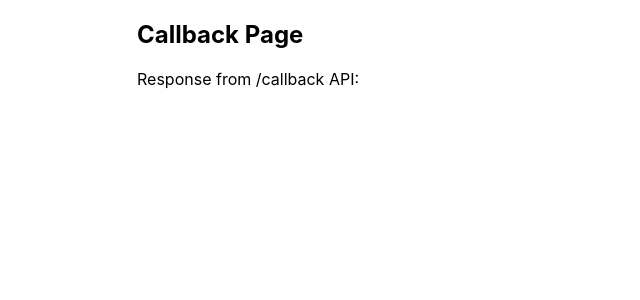
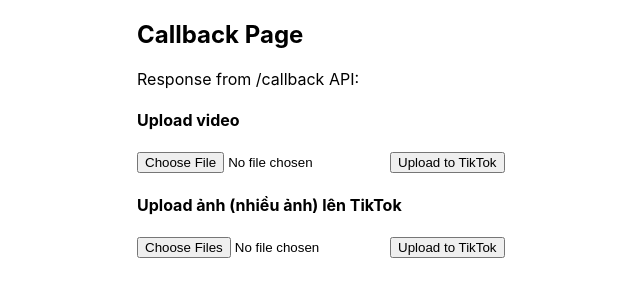
Before and after one commit to quangquat99/tiktok-fe, a React (Create React App) app: page /callback in a window 1280 px wide. Shown: the top 300 px of the page, without its empty margins (119-759 px from the left). Built offline with nearby package versions, Linux system fonts and the light colour scheme; no server answers.

Commit message:
main : update phottos upload

```diff
--- a/src/component/Callback.js
+++ b/src/component/Callback.js
@@ -2,6 +2,7 @@ import React, { useEffect, useState } from 'react';
 import axios from 'axios';
 import { useLocation } from 'react-router-dom';
 import UploadVideoForm from './UploadVideoForm';
+import UploadImagesForm from './UploadImagesForm';
 
 const Callback = () => {
     const [response, setResponse] = useState('');
@@ -35,10 +36,14 @@ const Callback = () => {
 
     return (
         <div style={{ paddingLeft: '20%' }}>
+
             <h2>Callback Page</h2>
             <p>Response from /callback API: {response}</p>
 
+            <UploadVideoForm accessToken={accessToken} />
+            <UploadImagesForm accessToken={accessToken} />
             {accessToken && <UploadVideoForm accessToken={accessToken} />}
+            {accessToken && <UploadImagesForm accessToken={accessToken} />}
         </div>
     );
 };
--- /dev/null
+++ b/src/component/UploadImagesForm.js
@@ -0,0 +1,63 @@
+import React, { useState } from 'react';
+import axios from 'axios';
+
+const UploadImagesForm = ({ accessToken }) => {
+    const [images, setImages] = useState([]);
+    const [loading, setLoading] = useState(false);
+
+    const handleFileChange = (e) => {
+        setImages(Array.from(e.target.files));
+    };
+
+    const handleSubmit = async (e) => {
+        e.preventDefault();
+
+        if (!images.length) {
+            alert('Vui lòng chọn ảnh!');
+            return;
+        }
+
+        const formData = new FormData();
+        images.forEach((image) => formData.append('images', image));
+        formData.append('accessToken', accessToken);
+
+        setLoading(true);
+        try {
+            const response = await axios.post('http://localhost:8088/tiktok/upload-multiple-images', formData, {
+                headers: {
+                    'Content-Type': 'multipart/form-data',
+                },
+            });
+            alert('Tải ảnh thành công: ' + response.data);
+        } catch (error) {
+            console.error(error);
+            alert('Tải ảnh thất bại!');
+        } finally {
+            setLoading(false);
+        }
+    };
+
+    return (
+        <div className="p-4 max-w-md mx-auto border rounded shadow-md mt-10">
+            <h4 className="text-xl font-bold mb-4">Upload ảnh (nhiều ảnh) lên TikTok</h4>
+            <form onSubmit={handleSubmit} className="flex flex-col gap-4">
+                <input
+                    type="file"
+                    multiple
+                    accept="image/*"
+                    onChange={handleFileChange}
+                    className="border p-2 rounded"
+                />
+                <button
+                    type="submit"
+                    className="bg-blue-500 text-white py-2 rounded hover:bg-blue-600"
+                    disabled={loading}
+                >
+                    {loading ? 'Đang tải...' : 'Upload to TikTok'}
+                </button>
+            </form>
+        </div>
+    );
+};
+
+export default UploadImagesForm;
--- a/src/component/UploadVideoForm.js
+++ b/src/component/UploadVideoForm.js
@@ -21,7 +21,7 @@ const UploadVideoForm = ({ accessToken }) => {
         formData.append('accessToken', accessToken);
 
         try {
-            const response = await axios.post('http://localhost:8088/tiktok/upload', formData, {
+            const response = await axios.post('http://localhost:8088/tiktok/upload-video', formData, {
                 headers: {
                     'Content-Type': 'multipart/form-data',
                 },
@@ -36,6 +36,7 @@ const UploadVideoForm = ({ accessToken }) => {
 
     return (
         <div className="p-4">
+            <h4>Upload video</h4>
             <form onSubmit={handleSubmit}>
                 <input type="file" accept="video/mp4" onChange={handleFileChange} />
                 <button type="submit" className="ml-4 p-2 bg-blue-500 text-white rounded">
```
